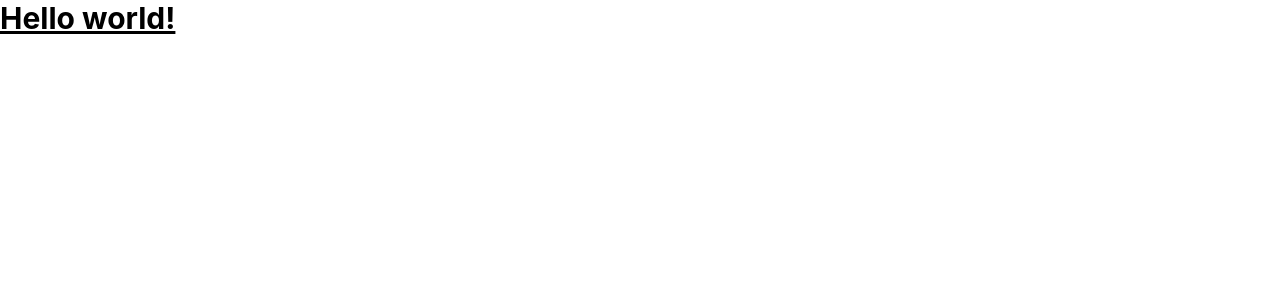
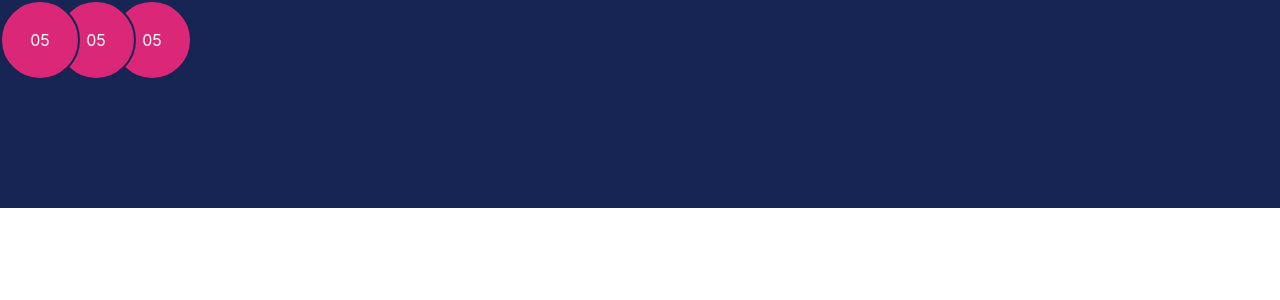
Before and after one commit to rohit-saluja/tailwind-landing-page, a React (Create React App) app: page / in a window 1280 px wide. Shown: the top 300 px of the page. Built offline with nearby package versions, Linux system fonts and the light colour scheme.

Commit message:
updatged

```diff
--- a/package.json
+++ b/package.json
@@ -42,7 +42,8 @@
     "eslint-plugin-react": "^7.33.2",
     "husky": "^8.0.3",
     "lint-staged": "^14.0.1",
-    "prettier": "3.0.3",
+    "prettier": "^3.0.3",
+    "prettier-plugin-tailwindcss": "^0.5.4",
     "tailwindcss": "^3.3.3"
   },
   "lint-staged": {
--- a/src/App.js
+++ b/src/App.js
@@ -1,7 +1,19 @@
 import './App.css';
 
 function App() {
-  return <h1 className='font-bold underline text-3xl'>Hello world! </h1>;
+  return (
+    <div className='flex h-52 w-full bg-blue-950'>
+      <div className='z-40 flex h-20 w-20 items-center justify-center rounded-full border-2 border-blue-950 bg-pink-600 text-white'>
+        05
+      </div>
+      <div className='border-1 z-30 -ml-6 flex h-20 w-20 items-center justify-center rounded-full border-2 border-blue-950 bg-pink-600 text-white'>
+        05
+      </div>
+      <div className='border-1 z-20 -ml-6 flex h-20 w-20 items-center justify-center rounded-full border-2 border-blue-950 bg-pink-600 text-white'>
+        05
+      </div>
+    </div>
+  );
 }
 
 export default App;
```
Also changed, not shown: .eslintrc.js, 2 other files (tests, documents, lock files or other folders).
